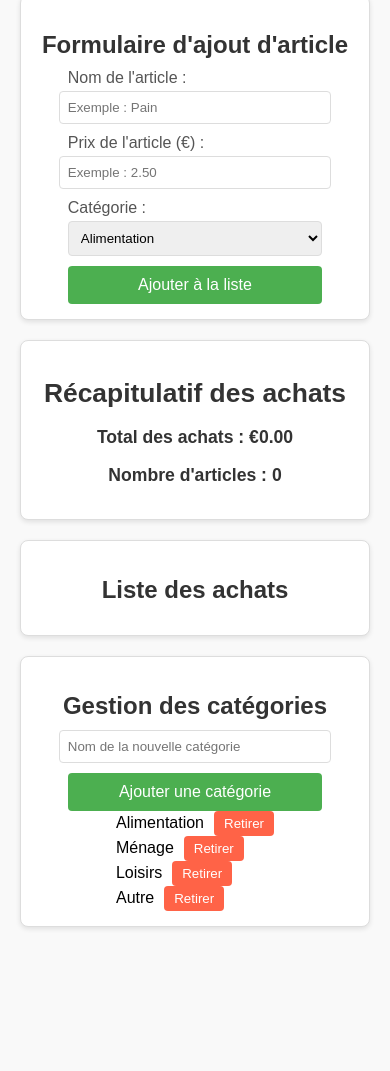
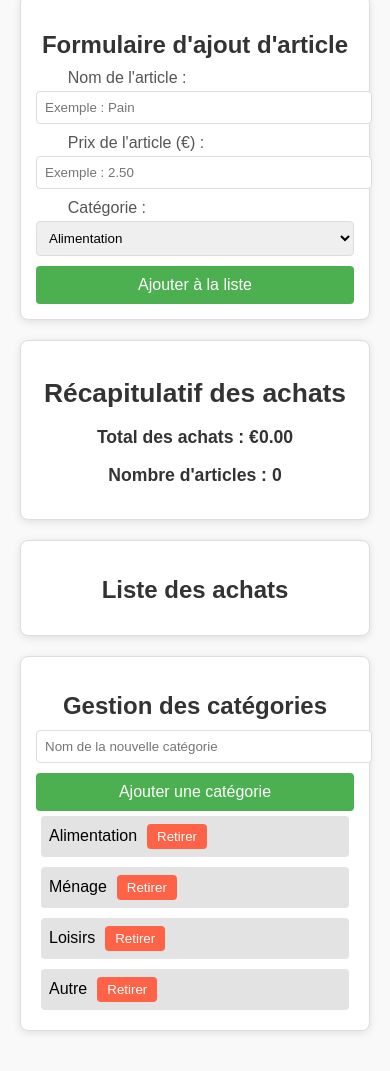
Before and after one commit to cavazzanat/suivi-des-achats, a plain HTML site: page index.html in a window 390 px wide. Shown: the part 242-1313 px from the top of the page. Before the commit the page ends 1209 px from the top, so only its background shows below. Drawn offline with Linux system fonts and the light colour scheme.

Commit message:
Update index.html

```diff
--- a/index.html
+++ b/index.html
@@ -5,6 +5,7 @@
     <meta name="viewport" content="width=device-width, initial-scale=1.0">
     <title>Suivi des Achats</title>
     <style>
+        /* Styles généraux */
         body {
             font-family: Arial, sans-serif;
             max-width: 800px;
@@ -15,7 +16,6 @@
         }
         h1, h2 {
             color: #333;
-            text-align: center;
             margin-bottom: 10px;
         }
         .section {
@@ -24,8 +24,7 @@
             margin-bottom: 20px;
             border: 1px solid #ddd;
             border-radius: 8px;
-            box-shadow: 0 2px 5px rgba(0, 0, 0, 0.1);
-            text-align: center;
+            box-shadow: 0 2px 8px rgba(0, 0, 0, 0.1);
         }
         label {
             display: block;
@@ -48,7 +47,8 @@
             margin-left: auto;
             margin-right: auto;
         }
-        .add-btn, .add-category-btn {
+        /* Boutons stylisés */
+        .button {
             background-color: #4CAF50;
             color: white;
             padding: 10px;
@@ -57,32 +57,15 @@
             cursor: pointer;
             width: 80%;
             font-size: 1em;
+            margin-top: 10px;
             display: block;
             margin-left: auto;
             margin-right: auto;
-            margin-top: 10px;
         }
-        .add-btn:hover, .add-category-btn:hover {
+        .button:hover {
             background-color: #45a049;
         }
-        .summary {
-            color: #333;
-            font-weight: bold;
-            font-size: 1.1em;
-        }
-        .shopping-list {
-            list-style-type: none;
-            padding: 0;
-        }
-        .shopping-list li {
-            display: flex;
-            justify-content: center;
-            align-items: center;
-            padding: 8px;
-            margin: 8px 0;
-            background-color: #f3f3f3;
-            border-radius: 4px;
-        }
+        /* Pour les boutons de suppression */
         .remove-btn, .remove-category-btn {
             background-color: #FF6347;
             color: white;
@@ -95,12 +78,54 @@
         .remove-btn:hover, .remove-category-btn:hover {
             background-color: #FF4500;
         }
-        .category-list {
+        /* Récapitulatif */
+        .summary {
+            color: #333;
+            font-weight: bold;
+            font-size: 1.1em;
+        }
+        /* Liste des achats */
+        .shopping-list {
             list-style-type: none;
             padding: 0;
-            display: inline-block;
-            text-align: left;
+        }
+        .shopping-list li {
+            display: flex;
+            justify-content: space-between;
+            align-items: center;
+            padding: 8px;
+            margin: 8px 0;
+            background-color: #f3f3f3;
+            border-radius: 4px;
+        }
+        /* Liste de catégories */
+        .category-list {
+            display: flex;
+            flex-wrap: wrap;
+            list-style-type: none;
+            padding: 0;
             margin: 0;
+            justify-content: center;
+        }
+        .category-item {
+            background-color: #e3e3e3;
+            padding: 8px;
+            margin: 5px;
+            border-radius: 4px;
+            display: flex;
+            align-items: center;
+        }
+        /* Media Query pour écrans mobiles */
+        @media (max-width: 600px) {
+            input[type="text"],
+            input[type="number"],
+            select,
+            .button {
+                width: 100%;
+            }
+            .category-item {
+                flex: 1 1 100%; /* Prend toute la largeur sur mobile */
+            }
         }
     </style>
 </head>
@@ -121,7 +146,7 @@
             <label for="item-category">Catégorie :</label>
             <select id="item-category" name="item-category" required></select>
 
-            <button type="button" class="add-btn" onclick="addItem()">Ajouter à la liste</button>
+            <button type="button" class="button" onclick="addItem()">Ajouter à la liste</button>
         </form>
     </div>
 
@@ -142,7 +167,7 @@
     <div class="section">
         <h2>Gestion des catégories</h2>
         <input type="text" id="new-category" placeholder="Nom de la nouvelle catégorie">
-        <button type="button" class="add-category-btn" onclick="addCategory()">Ajouter une catégorie</button>
+        <button type="button" class="button" onclick="addCategory()">Ajouter une catégorie</button>
         <ul id="category-list" class="category-list"></ul>
     </div>
 
@@ -151,7 +176,7 @@
         let totalItems = 0;
         let categories = ["Alimentation", "Ménage", "Loisirs", "Autre"];
 
-        // Fonction d'initialisation des catégories
+        // Initialisation des catégories
         function initializeCategories() {
             const categorySelect = document.getElementById('item-category');
             const categoryList = document.getElementById('category-list');
@@ -166,6 +191,7 @@
 
                 // Ajoute l'élément de liste avec bouton retirer
                 const listItem = document.createElement('li');
+                listItem.className = "category-item";
                 listItem.textContent = category;
                 const removeButton = document.createElement('button');
                 removeButton.textContent = "Retirer";
```
